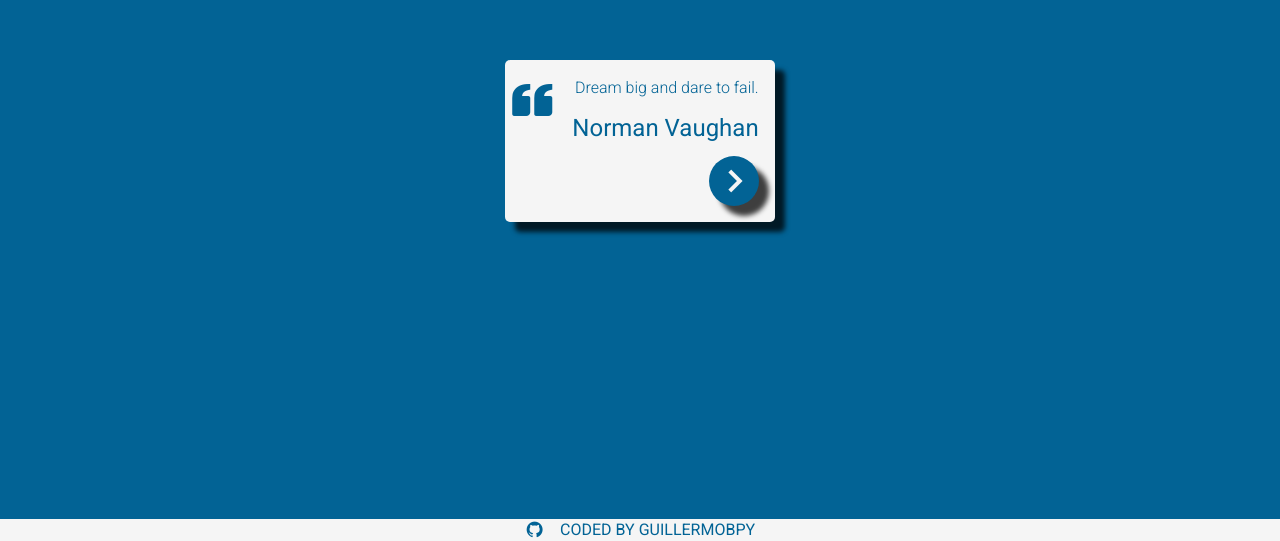
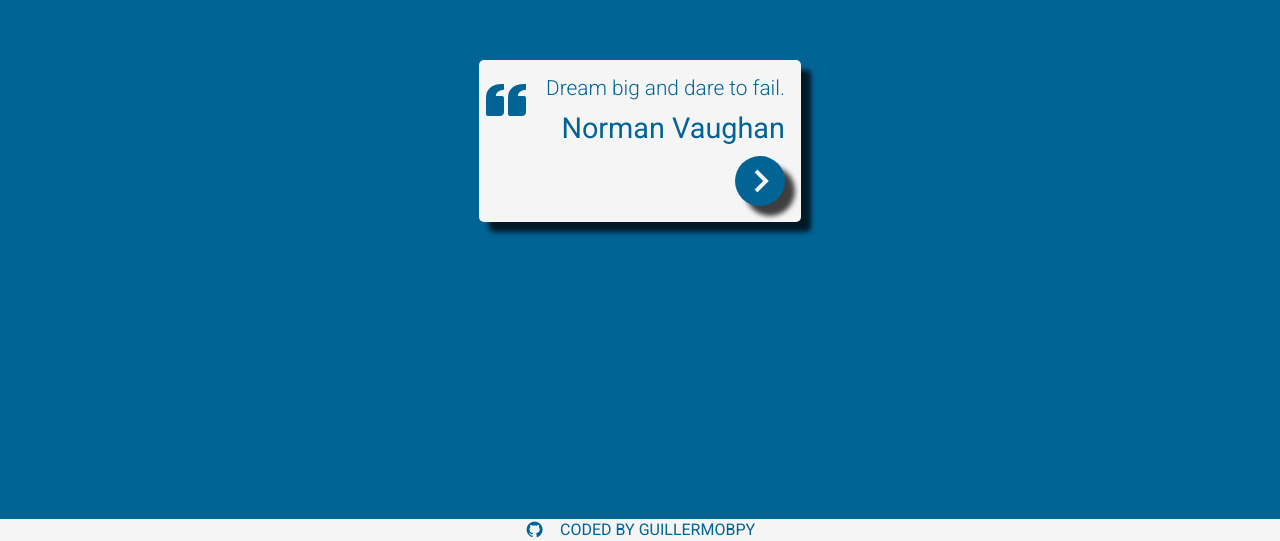
Before and after one commit to GuillermoBPY/entregable1-gen22.1, a React (Vite) app: page / in a window 1280 px wide. Shown: the part 259-800 px from the top of the page. Built offline with nearby package versions, Linux system fonts and the light colour scheme.

Commit message:
Actualizado Font Size

```diff
--- a/src/index.css
+++ b/src/index.css
@@ -21,3 +21,13 @@ a {
   text-decoration: none;
   color: inherit;
 }
+
+@media (min-width:950px) {
+  p{
+    font-size: 1.3rem;
+  }
+  h1{
+    font-size: 1.8rem;
+  }
+
+}
```
Also changed, not shown: src/App.css (line endings or trailing spaces).
